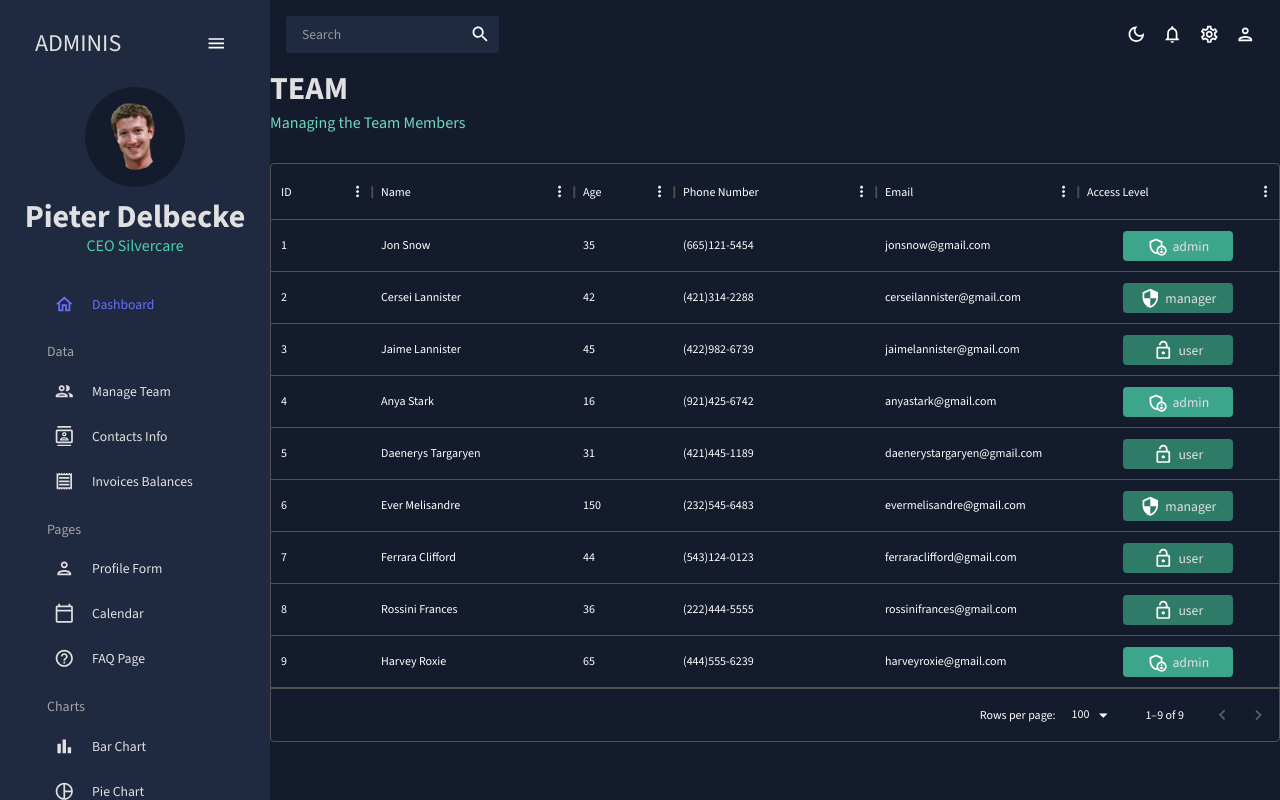
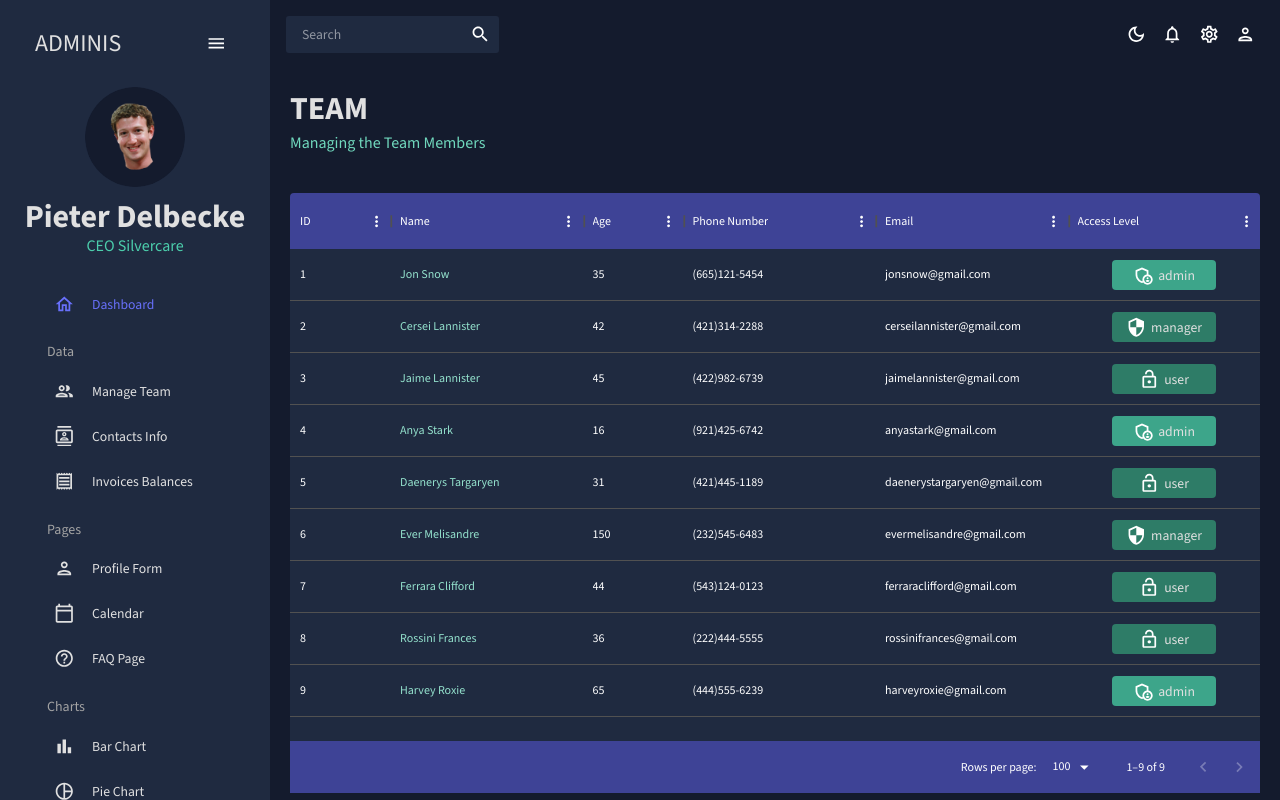
Before and after one commit to PieterJanDelbecke/dashboard, a React (Create React App) app: page /team in a window 1280 px wide. Built offline with nearby package versions, Linux system fonts and the light colour scheme.

Commit message:
styling DataGrid on Team page

```diff
--- a/src/scenes/team/index.jsx
+++ b/src/scenes/team/index.jsx
@@ -44,9 +44,34 @@ const Team = () => {
 		},
 	];
 	return (
-		<Box>
+		<Box m="20px">
 			<Header title="TEAM" subtitle="Managing the Team Members" />
-			<Box>
+			<Box
+				mt="40px"
+				height="75vh"
+				sx={{
+					"& .MuiDataGrid-root": {
+						border: "none",
+					},
+					"& .MuiDataGrid-cell": {
+						borderBottom: "none",
+					},
+					"& .name-column--cell": {
+						color: colors.greenAccent[300],
+					},
+					"& .MuiDataGrid-columnHeaders": {
+						backgroundColor: colors.blueAccent[700],
+						borderBottom: "none",
+					},
+					"& .MuiDataGrid-virtualScroller": {
+						backgroundColor: colors.primary[400],
+					},
+					"& .MuiDataGrid-footerContainer": {
+						borderTop: "none",
+						backgroundColor: colors.blueAccent[700],
+					},
+				}}
+			>
 				<DataGrid rows={mockDataTeam} columns={columns} />
 			</Box>
 		</Box>
```
